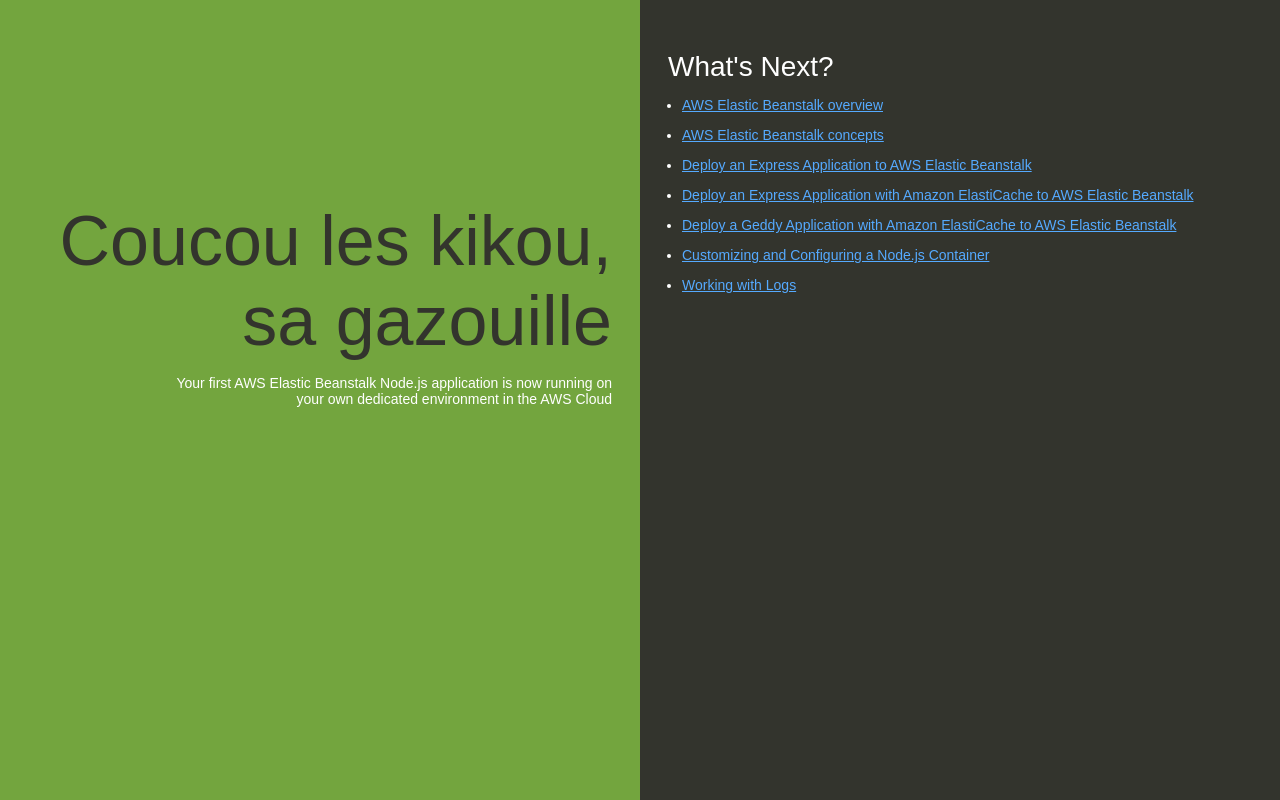
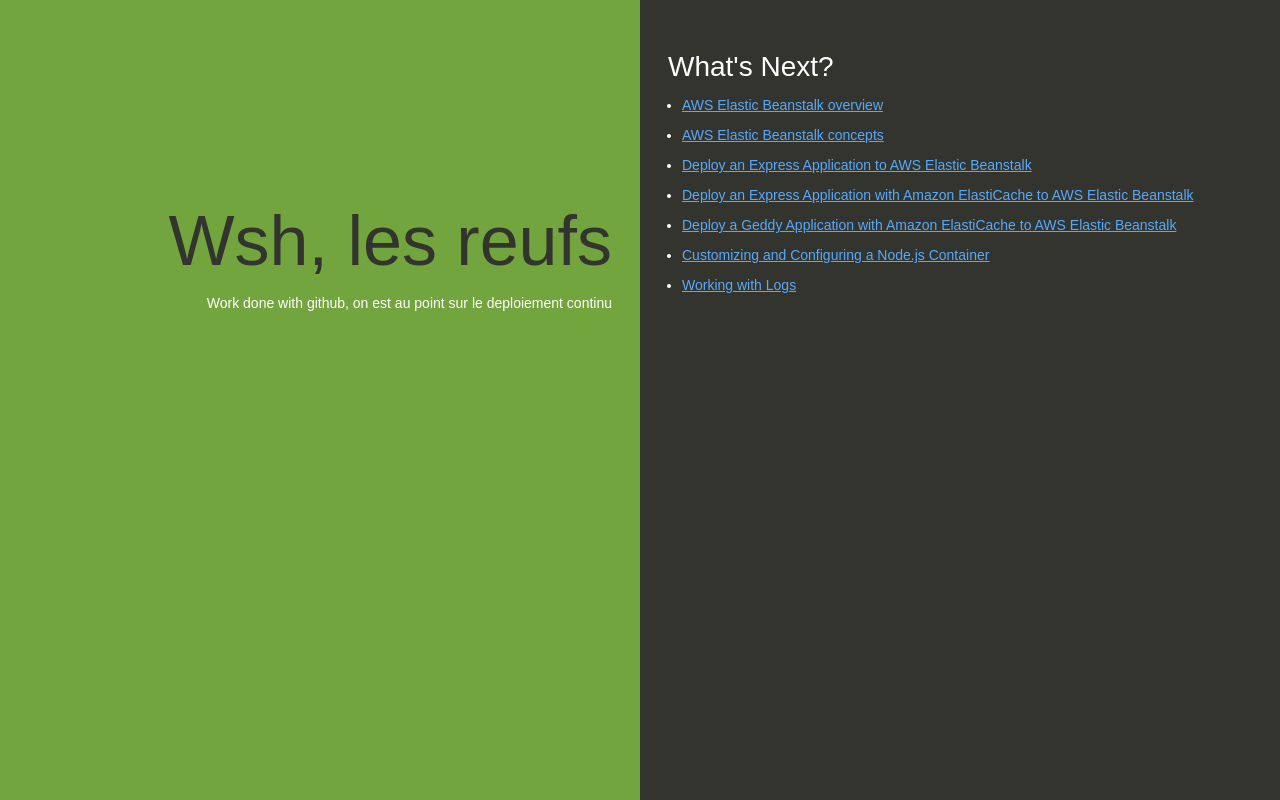
Before and after one commit to Isma49/symfony, a website: page index.html in a window 1280 px wide. Drawn offline with Linux system fonts and the light colour scheme.

Commit message:
second commit

```diff
--- a/index.html
+++ b/index.html
@@ -74,8 +74,8 @@
   </head>
   <body>
     <div class="textColumn">
-      <h1>Coucou les kikou, sa gazouille</h1>
-      <p>Your first AWS Elastic Beanstalk Node.js application is now running on your own dedicated environment in the AWS Cloud</p>
+      <h1>Wsh, les reufs</h1>
+      <p>Work done with github, on est au point sur le deploiement continu</p>
     </div>
     <div class="linksColumn">
       <h2>What's Next?</h2>
```
Also changed, not shown: 1 other file.
